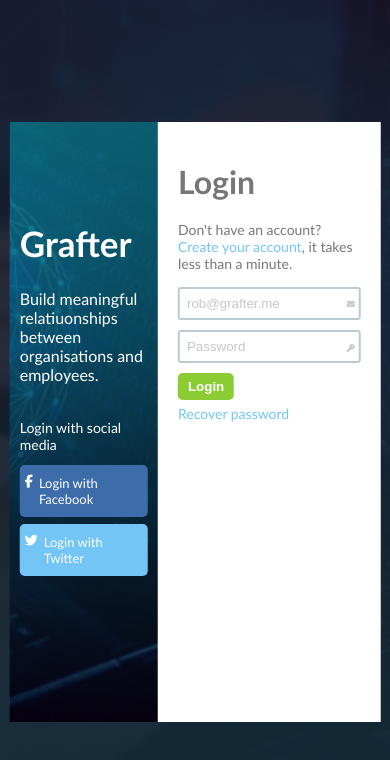
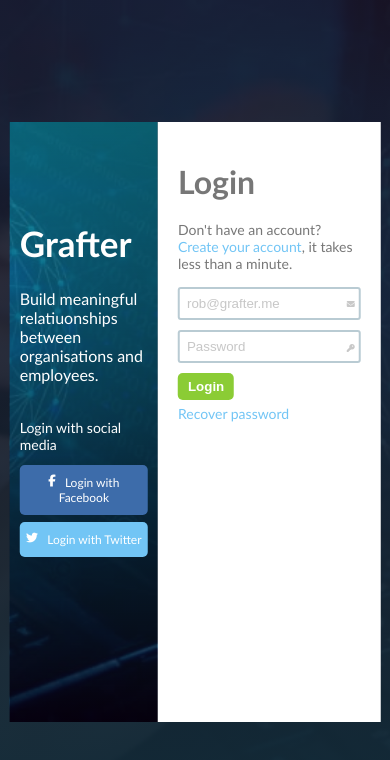
Before and after one commit to Kristle22/grafter-login-project, a website: page index.html in a window 390 px wide. Drawn offline with Linux system fonts and the light colour scheme.

Commit message:
responsive-fix

```diff
--- a/css/main.css
+++ b/css/main.css
@@ -219,10 +219,9 @@
     width: 60%;
   }
   .soc-icon {
-    display: flex;
-    justify-content: center;
+    text-align: center;
     width: 100%;
     padding: 10px 5px;
-    font-size: 13px;
+    font-size: 12px;
   }
 }
```
